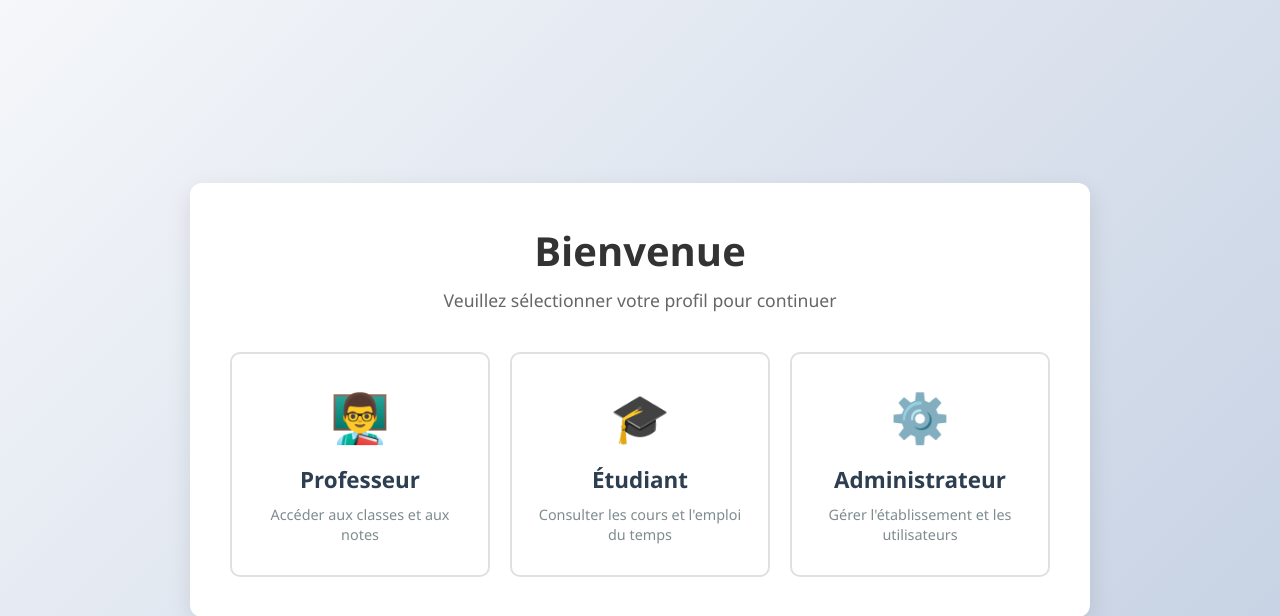
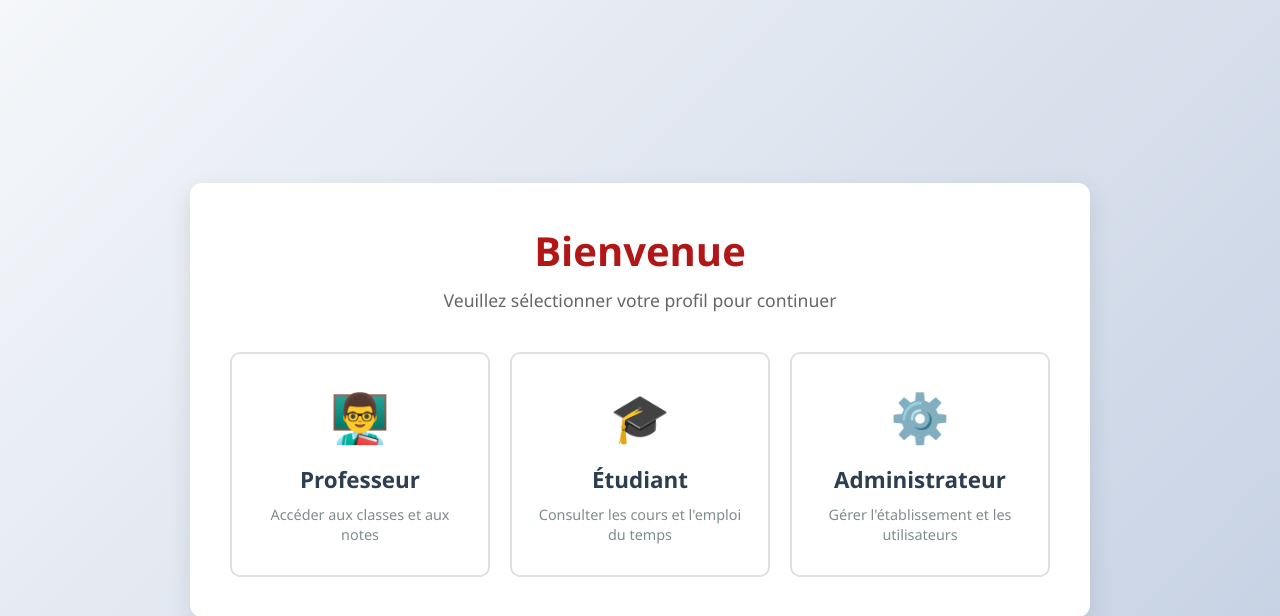
Before and after one commit to yotio9/django_github, a Django app: page /choix_user/ in a window 1280 px wide. Shown: the top 616 px of the page. Run offline with Django 5.2, Linux system fonts and the light colour scheme.

Commit message:
espace prf presque terminer h1 changer

```diff
--- a/static/css/choix_user.css
+++ b/static/css/choix_user.css
@@ -28,7 +28,7 @@ body {
 }
 
 h1 {
-    color: #333333;
+    color: #b11717;
     font-size: 2.5rem;
     margin-bottom: 10px;
 }
```
